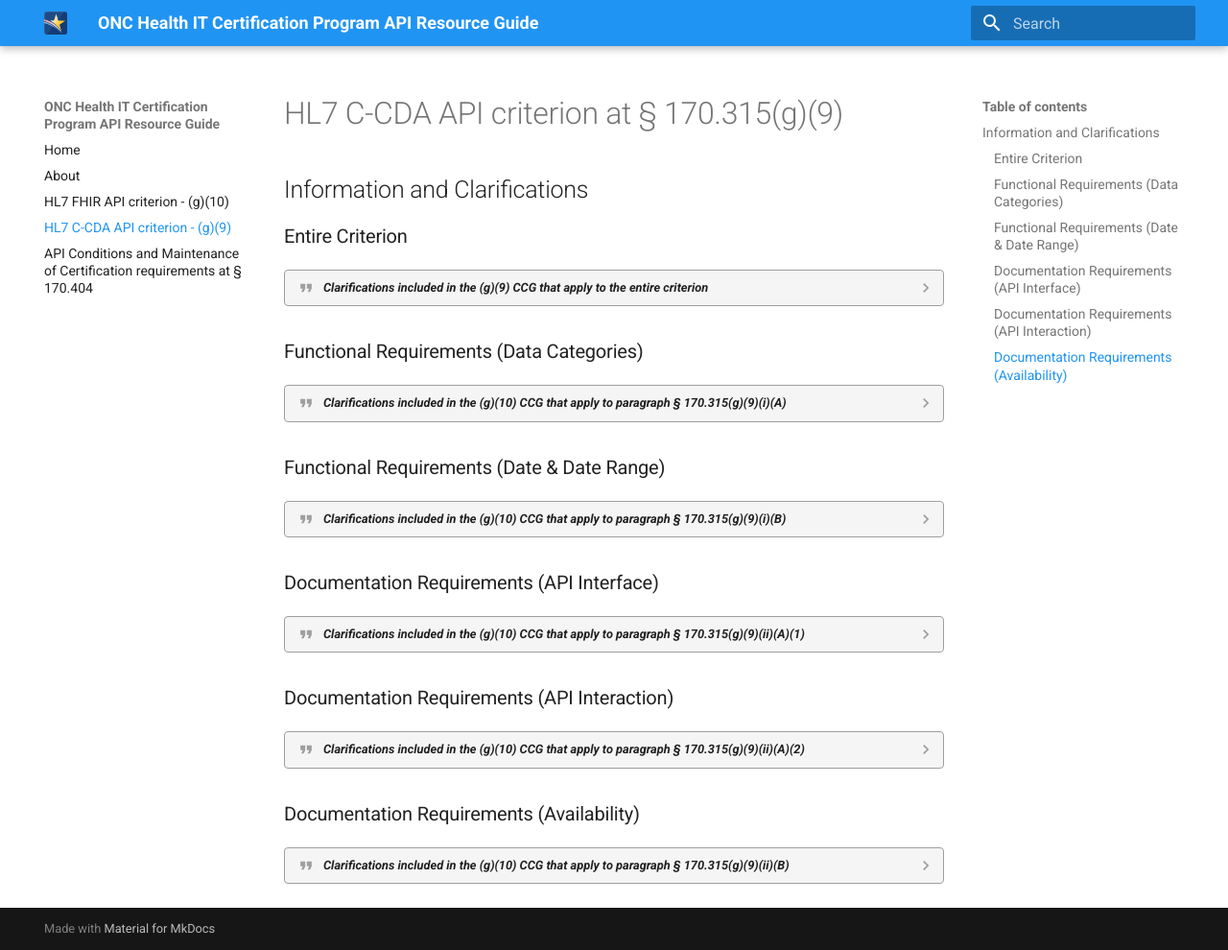
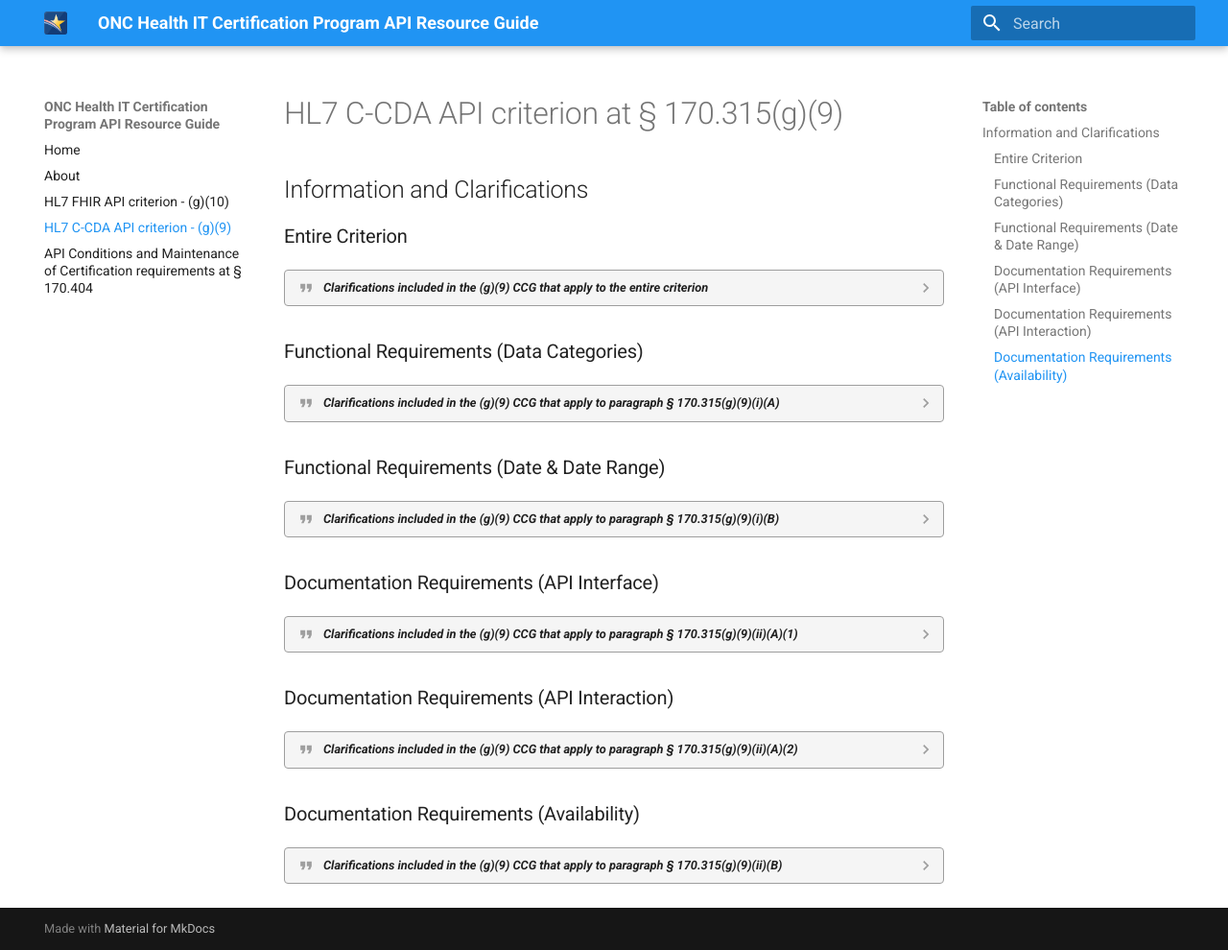
Before and after one commit to onc-healthit/API-102, an MkDocs documentation site: the page built from docs/g9-criterion.md, in a window 1280 px wide and 990 px high. Shown: the whole window at 96% size. Built offline with MkDocs 1.6.1 and Material for MkDocs 9.7.7, drawn with Linux system fonts in a browser that asks for light colours; the version menu is left out.

Commit message:
fix typos on g9 page

```diff
--- a/docs/g9-criterion.md
+++ b/docs/g9-criterion.md
@@ -19,7 +19,7 @@
 
 ### Functional Requirements (Data Categories)
 
-??? quote "*Clarifications included in the (g)(10) CCG that apply to paragraph § 170.315(g)(9)(i)(A)*"
+??? quote "*Clarifications included in the (g)(9) CCG that apply to paragraph § 170.315(g)(9)(i)(A)*"
 	- Please refer to the USCDI for the data standards that are required.
 	- The technology specifications should be designed and implemented in such a way as to return meaningful responses to queries, particularly with regard to exceptions and exception handling, and should make it easy for applications to discover what data exists for the patient. [see also <a href="http://www.federalregister.gov/a/2015-25597/p-1109" target="_blank">80 FR 62678</a>]
 	- The term “token” that is used here is not to be interpreted as the token in the OAuth2 workflow, but simply as something that would uniquely identify a patient.
@@ -28,7 +28,7 @@
 
 ### Functional Requirements (Date & Date Range)
 
-??? quote "*Clarifications included in the (g)(10) CCG that apply to paragraph § 170.315(g)(9)(i)(B)*"
+??? quote "*Clarifications included in the (g)(9) CCG that apply to paragraph § 170.315(g)(9)(i)(B)*"
 	- Health IT returning an entire patient record that does not reflect the specific date or date range requested is not permissible when a specific date or date range is requested. [see also <a href="http://www.federalregister.gov/a/2015-25597/p-1109" target="_blank">80 FR 62678</a>]
 	- The developer can determine the method and the amount of data by which the health IT uniquely identifies a patient. [see also <a href="http://www.federalregister.gov/a/2015-25597/p-1101" target="_blank">80 FR 62678</a>]
 	- The API must be able to send, at minimum all required data for a specified date range(s). We acknowledge that there will be organizational policies and/or safety best practices that will dictate additional data to be sent and when data is considered complete and/or ready for being sent. This should be appropriately described in the API documentation.
@@ -37,18 +37,18 @@
 
 ### Documentation Requirements (API Interface)
 
-??? quote "*Clarifications included in the (g)(10) CCG that apply to paragraph § 170.315(g)(9)(ii)(A)(1)*"
+??? quote "*Clarifications included in the (g)(9) CCG that apply to paragraph § 170.315(g)(9)(ii)(A)(1)*"
 	- No additional clarifications available.
 
 
 ### Documentation Requirements (API Interaction)
 
-??? quote "*Clarifications included in the (g)(10) CCG that apply to paragraph § 170.315(g)(9)(ii)(A)(2)*"
+??? quote "*Clarifications included in the (g)(9) CCG that apply to paragraph § 170.315(g)(9)(ii)(A)(2)*"
 	- No additional clarifications available.
 
 
 ### Documentation Requirements (Availability)
 
-??? quote "*Clarifications included in the (g)(10) CCG that apply to paragraph § 170.315(g)(9)(ii)(B)*"
+??? quote "*Clarifications included in the (g)(9) CCG that apply to paragraph § 170.315(g)(9)(ii)(B)*"
 	- The hyperlink provided for all of the documentation referenced by provision (g)(9)(ii)(A) must reflect the most current version of the Health IT developer’s documentation.
 	- All of the documentation referenced by provision (g)(9)(ii)(A) must be accessible to the public via a hyperlink without additional access requirements, including, without limitation, any form of registration, account creation, “click-through” agreements, or requirement to provide contact details or other information prior to accessing the documentation.
```
Also changed, not shown: pre_processed_docs/g9-criterion.md (+5 -5 lines).
